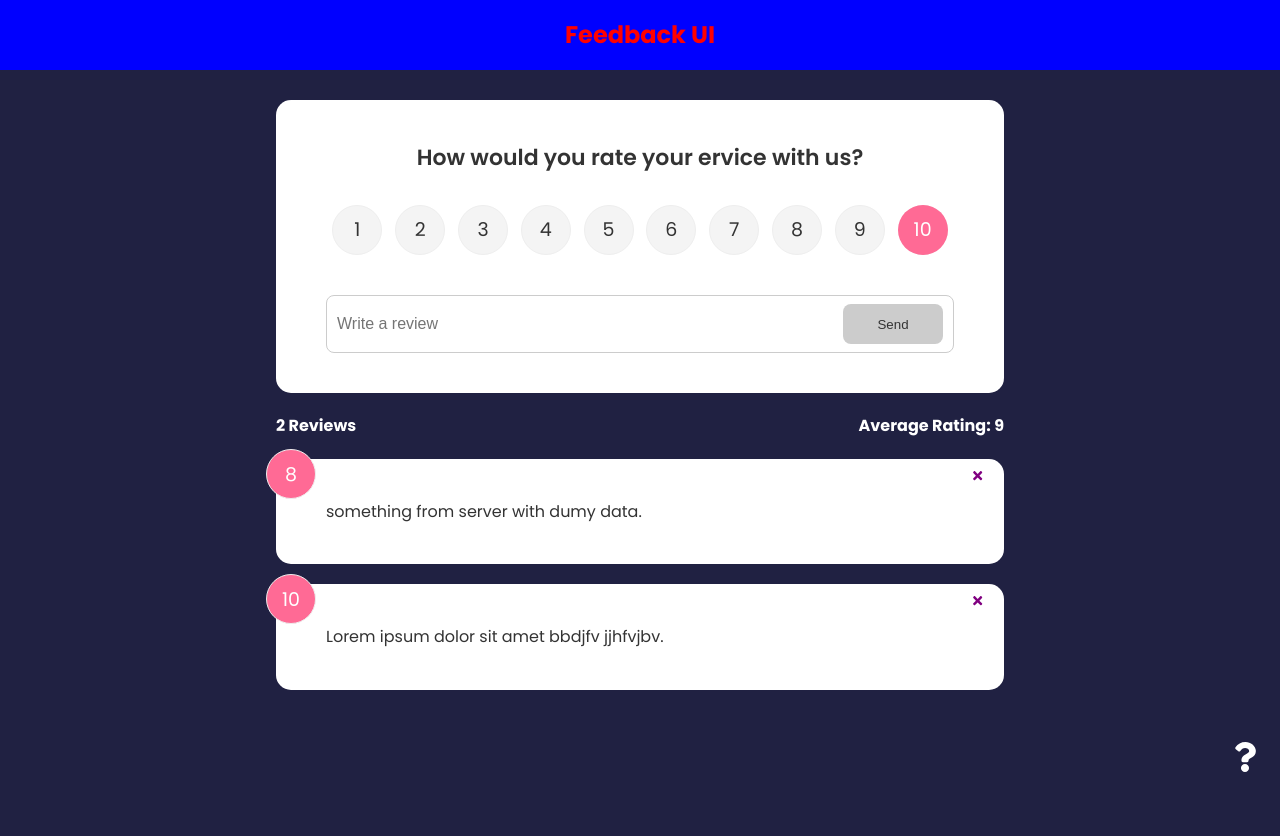
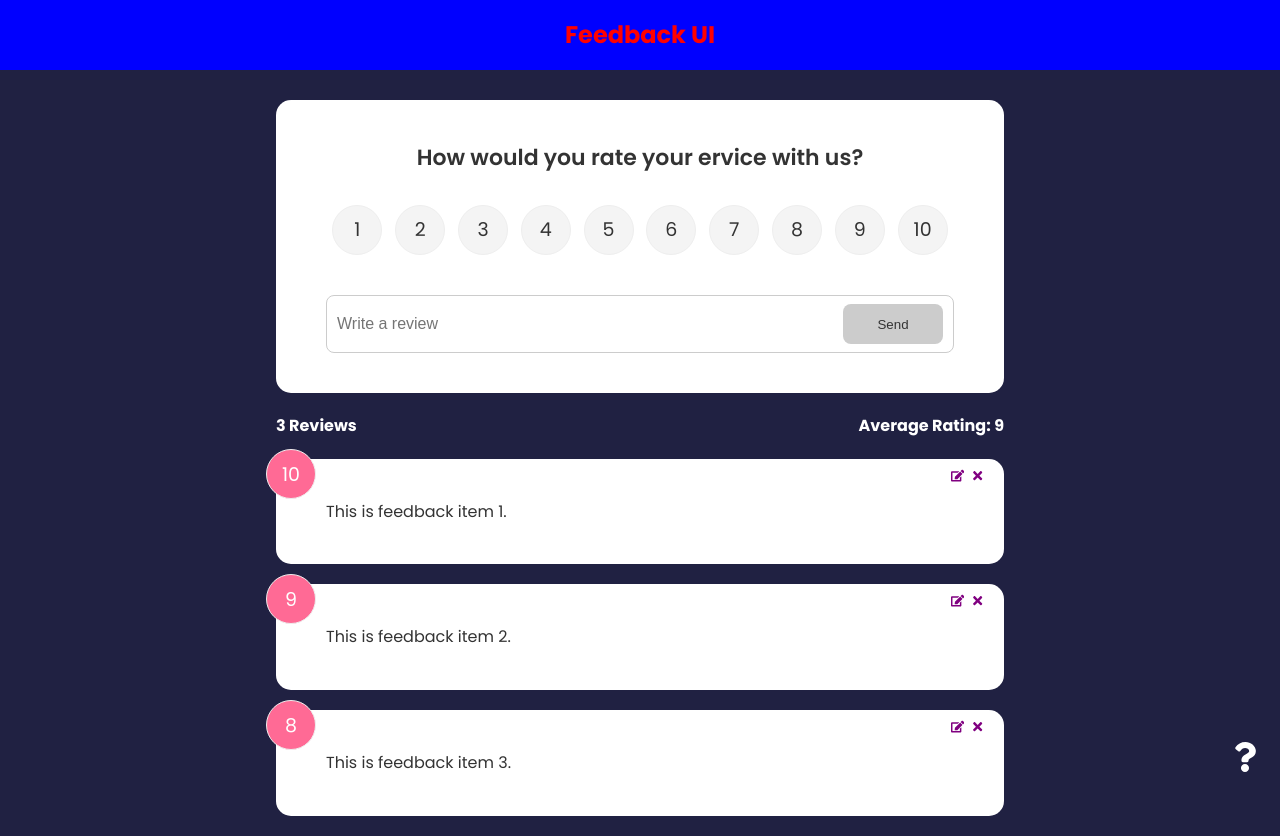
Before and after one commit to Rahul19998/feedback-app, a React (Create React App) app: page / in a window 1280 px wide. Before the commit the page ends 800 px from the top, so only its background shows below. Built offline with nearby package versions, Linux system fonts and the light colour scheme.

Commit message:
context api added --- clean code in app.js

```diff
--- a/src/App.js
+++ b/src/App.js
@@ -1,38 +1,27 @@
-import { useState } from "react";
-import {v4 as uuidv4} from "uuid";
+// import { useState } from "react";
 import { BrowserRouter as Router, Route, Routes } from "react-router-dom";
 import Header from "./components/Header";
 import FeedbackList from "./components/FeedbackList";
-import FeedbackData from "./data/FeedbackData";
+// import FeedbackData from "./data/FeedbackData";
 import FeedbackStats from "./components/FeedbackStats";
 import FeedbackForm from "./components/FeedbackForm";
 import AboutPage from "./pages/AboutPage";
 import AboutIconLink from "./components/AboutIconLink";
+import {FeedbackProvider} from './context/FeedbackContext'
 
 function App() {
-  const [feedback, setFeedback] = useState(FeedbackData)
 
-  const deleteFeedback =(id) => {
-    if(window.confirm('Are you sure you want to delete this.')){
-    setFeedback((feedback.filter((item) => item.id !== id)))}
-  }
-
-  const addFeedback = (newFeedback) => {
-      newFeedback.id = uuidv4()
-      setFeedback([newFeedback,...feedback])
-      console.log(newFeedback)
-
-  }
   return (
+    <FeedbackProvider>
       <Router>
         <Header />
         <div className="container">
           <Routes>
             <Route exact path="/" element={
               <>
-          <FeedbackForm handleAdd={addFeedback}/>
-          <FeedbackStats feedback={feedback} />
-          <FeedbackList feedback={feedback} handleDelete={deleteFeedback}/>
+              <FeedbackForm />
+              <FeedbackStats />
+              <FeedbackList />
               </>
             }/>
             <Route path="/about" element={<AboutPage/>}/>
@@ -40,6 +29,7 @@
           <AboutIconLink />
         </div>
       </Router>
+    </FeedbackProvider>
   );
 }
 
--- a/src/components/FeedBackItem.jsx
+++ b/src/components/FeedBackItem.jsx
@@ -1,14 +1,19 @@
-import { FaTimes } from 'react-icons/fa'
+import {useContext} from 'react'
+import { FaTimes, FaEdit } from 'react-icons/fa'
 import Card from './shared/Card'
+import FeedbackContext from '../context/FeedbackContext'
 
 
-function FeedBackItem({item, handleDelete}) {
-
+function FeedBackItem({item}) {
+  const {deleteFeedback, editFeedback} = useContext(FeedbackContext)
   return (
     <Card>
         <div className='num-display'>{item.rating}</div>
-        <button className="close" onClick={()=> handleDelete(item.id)}>
+        <button className="close" onClick={()=> deleteFeedback(item.id)}>
             <FaTimes color='purple' />
+        </button>
+        <button className='edit' onClick={() => editFeedback(item)}>
+          <FaEdit color='purple' />
         </button>
         <div className='text-display'>
             {item.text}
--- a/src/components/FeedbackForm.jsx
+++ b/src/components/FeedbackForm.jsx
@@ -1,13 +1,24 @@
-import {useState} from 'react'
+import {useState, useContext, useEffect} from 'react'
+import FeedbackContext from '../context/FeedbackContext'
 import Card from './shared/Card'
 import Button from './shared/Button'
 import RatingSelect from './RatingSelect'
 
-function FeedbackForm({handleAdd}) {
+function FeedbackForm() {
+    const {addFeedback, feedbackEdit, updateFeedback} = useContext(FeedbackContext)
+
+    useEffect (()=>{
+        if(feedbackEdit.edit === true) {
+            setBtnDisabled(false)
+            setText(feedbackEdit.item.text)
+            setRating(feedbackEdit.item.rating)
+        }
+    },[feedbackEdit])
     const [text, setText] = useState('')
     const [rating, setRating] = useState(10)
     const [btnDisabled, setBtnDisabled] = useState(true)
     const [message, setMessage] = useState('')
+
     const handleTextChanges = (e) =>{
         if(text === ''){
             setBtnDisabled(true)
@@ -30,8 +41,12 @@
                 text,
                 rating,
             }
-
-            handleAdd(newFeedback)
+            if(feedbackEdit.edit === true){
+                updateFeedback(feedbackEdit.item.id, newFeedback)
+            }
+            else{
+                addFeedback(newFeedback)
+            }
         }
     }
   return (
--- a/src/components/FeedbackList.jsx
+++ b/src/components/FeedbackList.jsx
@@ -1,18 +1,14 @@
 import FeedBackItem from "./FeedBackItem"
+import {useContext} from 'react'
 import {motion, AnimatePresence} from 'framer-motion'
+import FeedbackContext from '../context/FeedbackContext'
 
-function FeedbackList({feedback, handleDelete}) {
+function FeedbackList() {
+    const {feedback} = useContext(FeedbackContext)
     if(!feedback || feedback.length === 0){
         return <p>No Feedback Yet</p>
     }
     console.log(feedback)
-//   return (
-//     <div className='feedbacl-list'>
-//         {feedback.map((item) => (
-//             <FeedBackItem key={item.id} item={item} handleDelete = {handleDelete}/>
-//         ))}
-//     </div>
-//   )
 
 return (
     <div className='feedbacl-list'>
@@ -24,7 +20,7 @@
              animate={{opacity: 1}}
              exit={{opacity: 0}}
              >
-            <FeedBackItem key={item.id} item={item} handleDelete = {handleDelete}/>
+            <FeedBackItem key={item.id} item={item} />
         </motion.div>
         ))}
         </AnimatePresence>
--- a/src/components/FeedbackStats.jsx
+++ b/src/components/FeedbackStats.jsx
@@ -1,6 +1,9 @@
-import React from 'react'
+import {useContext} from 'react'
+import FeedbackContext from '../context/FeedbackContext'
 
-function FeedbackStats({feedback}) {
+function FeedbackStats() {
+  const {feedback} = useContext(FeedbackContext)
+
     let average = feedback.reduce((acc, cur) => {
         return acc + cur.rating
     }, 0) / feedback.length
--- a/src/components/RatingSelect.jsx
+++ b/src/components/RatingSelect.jsx
@@ -1,7 +1,13 @@
-import {useState} from 'react'
+import {useState, useContext, useEffect} from 'react'
+import FeedbackContext from '../context/FeedbackContext'
 
 function RatingSelect({select}) {
+    const {feedbackEdit} = useContext(FeedbackContext)
     const [selected, setSelected] = useState(10)
+
+    useEffect(()=>{
+      setSelected(feedbackEdit.item.rating)
+    },[feedbackEdit])
 
     const handleChange = (e) => {
         setSelected(+e.currentTarget.value)
--- /dev/null
+++ b/src/context/FeedbackContext.jsx
@@ -0,0 +1,68 @@
+import {createContext, useState} from 'react'
+import {v4 as uuidv4} from "uuid";
+
+const FeedbackContext = createContext()
+
+export const FeedbackProvider = ({children}) => {
+    const [feedback, setFeedback] = useState([
+        {
+            id: 1,
+            text: 'This is feedback item 1.',
+            rating: 10
+        },
+        {
+            id: 2,
+            text: 'This is feedback item 2.',
+            rating: 9
+        },
+        {
+            id: 3,
+            text: 'This is feedback item 3.',
+            rating: 8
+        }
+    ])
+
+    const [feedbackEdit, setFeedbackEdit] = useState({
+        item: {},
+        edit:false
+    })
+
+    //delete feedback
+    const deleteFeedback =(id) => {
+        if(window.confirm('Are you sure you want to delete this.')){
+        setFeedback((feedback.filter((item) => item.id !== id)))}
+      }
+
+    //add feedback
+    const addFeedback = (newFeedback) => {
+        newFeedback.id = uuidv4()
+        setFeedback([newFeedback,...feedback])
+        console.log(newFeedback)
+    }
+
+    //set item to be updated.
+    const editFeedback = (item) => {
+         setFeedbackEdit({
+            item,
+            edit: true
+         })
+    }
+
+    //update feedback item
+    const updateFeedback = (id, upItem ) => {
+        setFeedback(feedback.map((item) => item.id === id ? {...item, ...upItem} : item))
+
+    }
+    return <FeedbackContext.Provider value={{
+        feedbackEdit,
+        feedback,
+        deleteFeedback,
+        addFeedback,
+        editFeedback,
+        updateFeedback
+    }}>
+        {children}
+    </FeedbackContext.Provider>
+}
+
+export default FeedbackContext
```
Also changed, not shown: 12 other files (tests, documents, lock files or other folders). Lines whose indentation alone changed are shown as unchanged.
